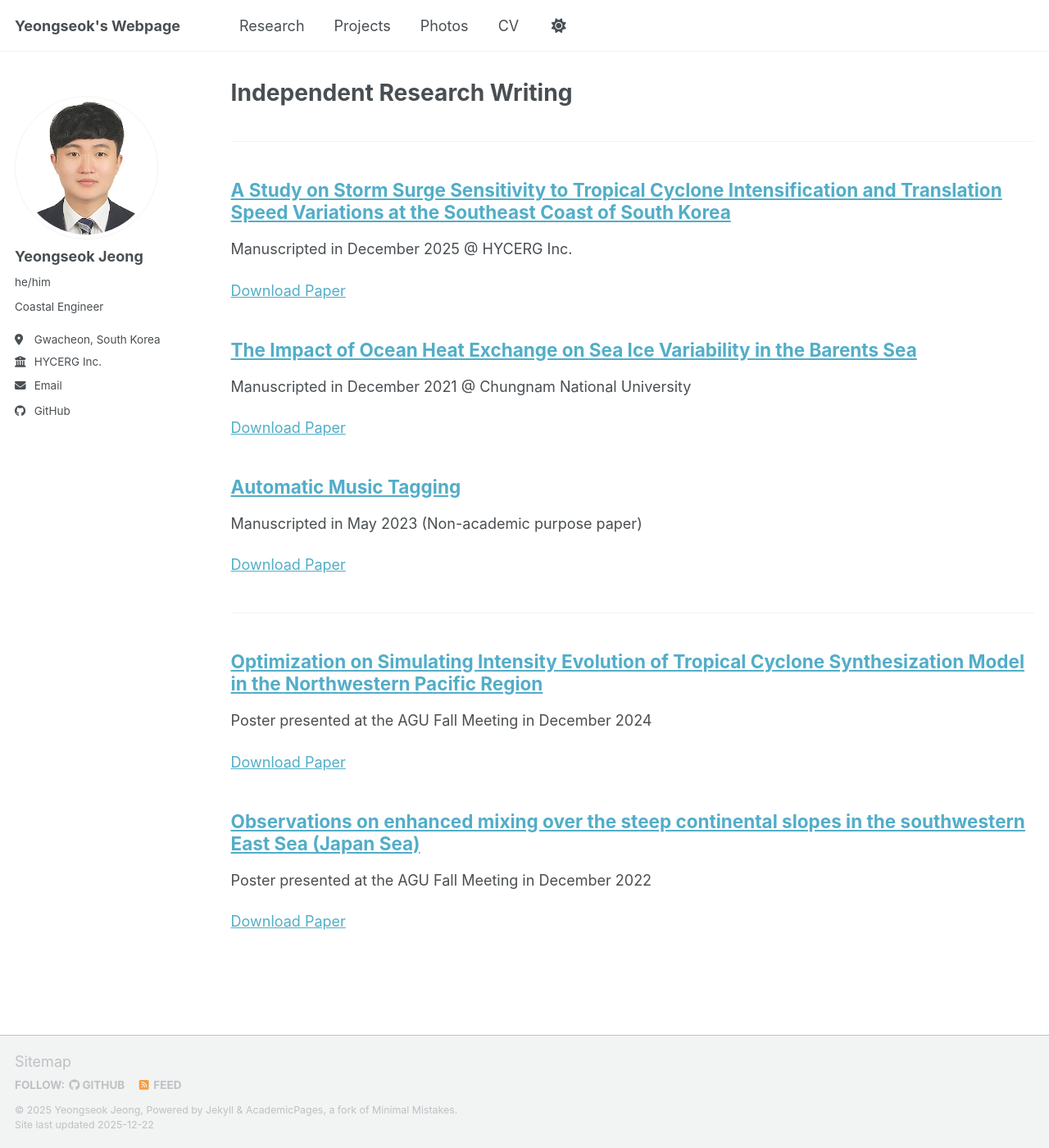
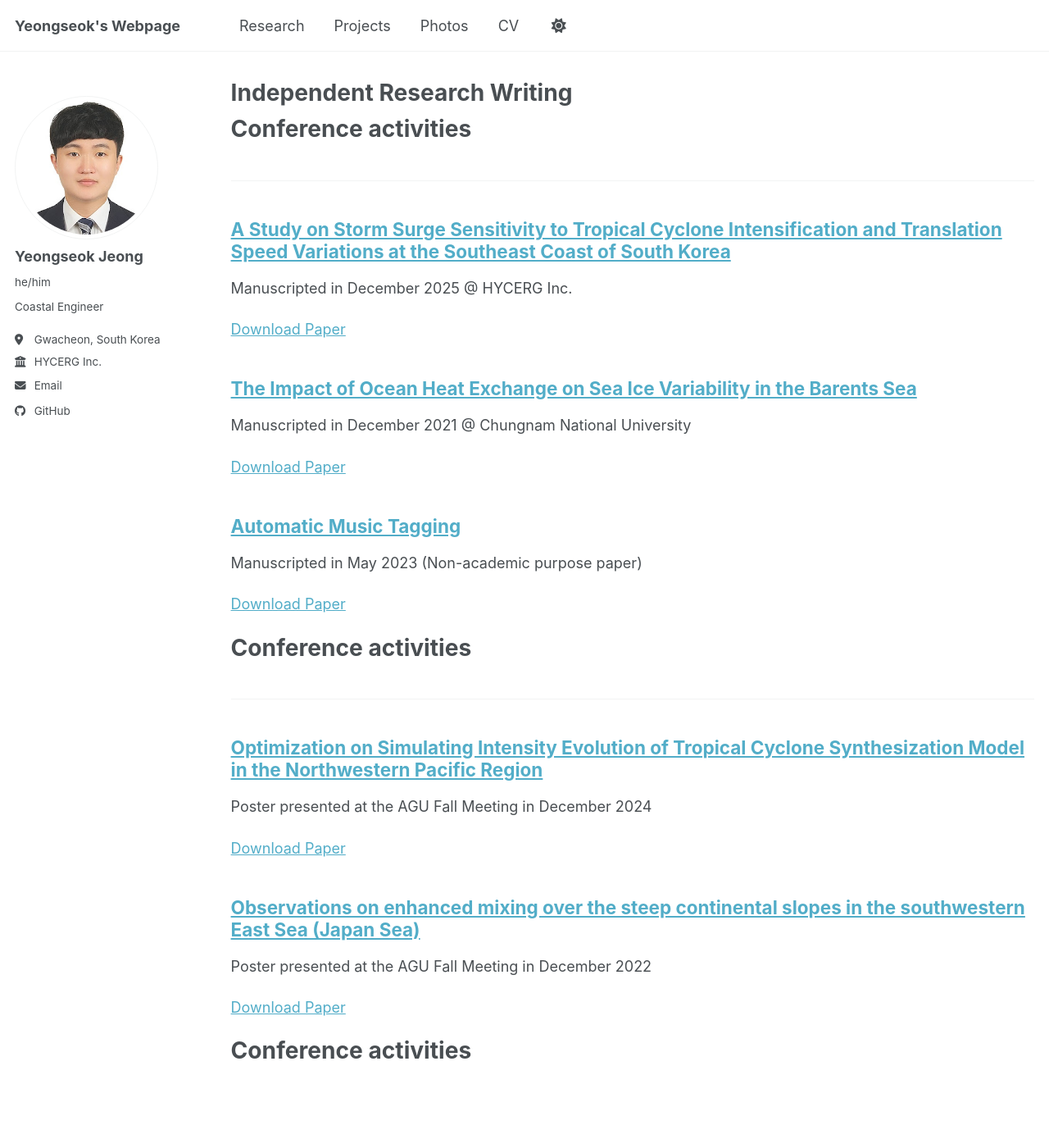
Before and after one commit to yjeongteddy/yjeongteddy.github.io, a Jekyll site: the page built from _pages/publications.html, in a window 1280 px wide and 1400 px high. Shown: the whole window at 82% size. Built offline with Jekyll 4.4.1, drawn with Linux system fonts in a browser that asks for light colours; a script bundle is joined from its source files by our own code; library files that are not in the unit come from our copies.

Commit message:
Update publications.html

```diff
--- a/_pages/publications.html
+++ b/_pages/publications.html
@@ -25,10 +25,10 @@
       {% endunless %}
       {% include archive-single.html %}
     {% endfor %}
+    <h1>Conference activities</h1>
   {% endfor %}
 {% else %}
   {% for post in site.publications reversed %}
-    <h1>Conference Activities</h1>
     {% include archive-single.html %}
   {% endfor %}
 {% endif %}
```
